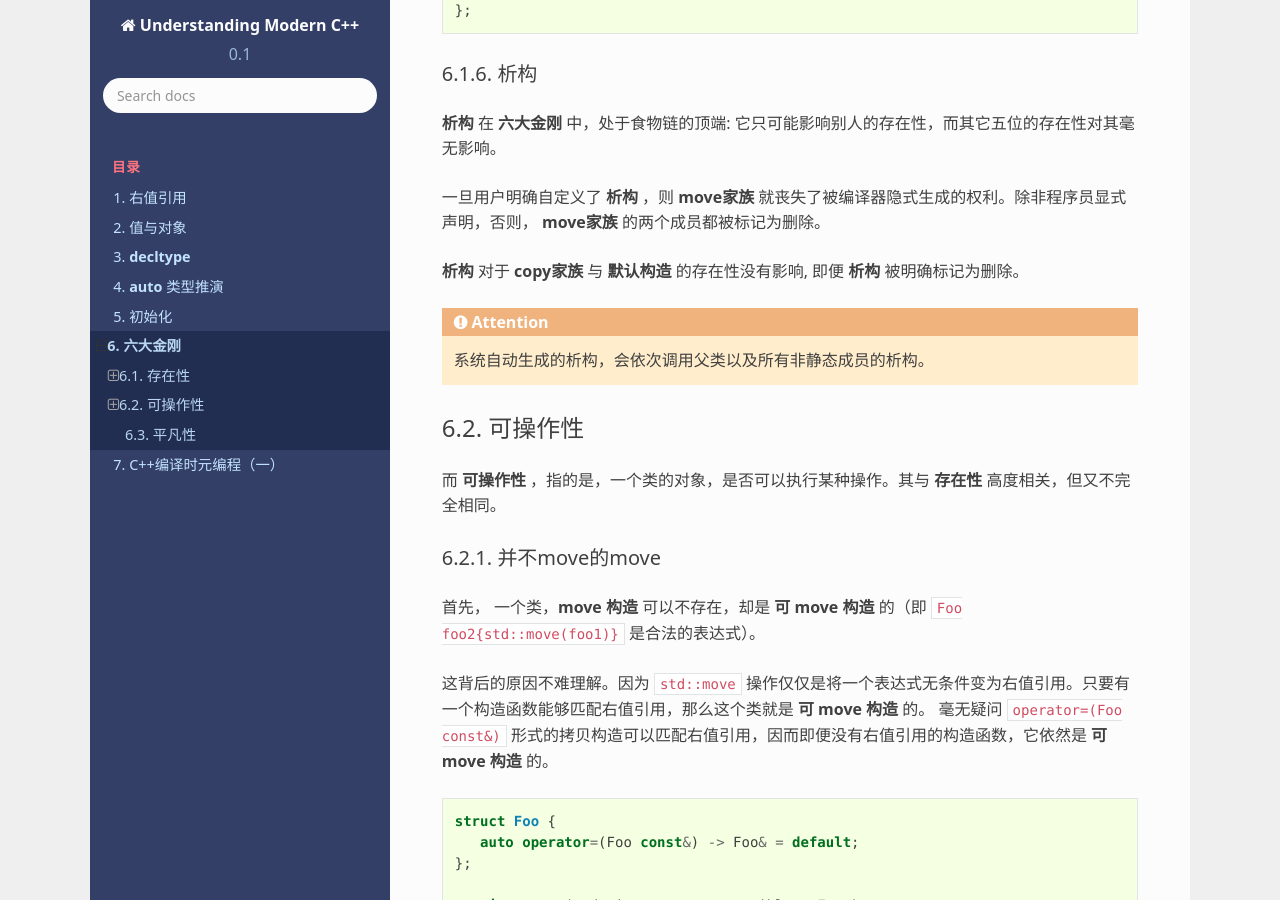
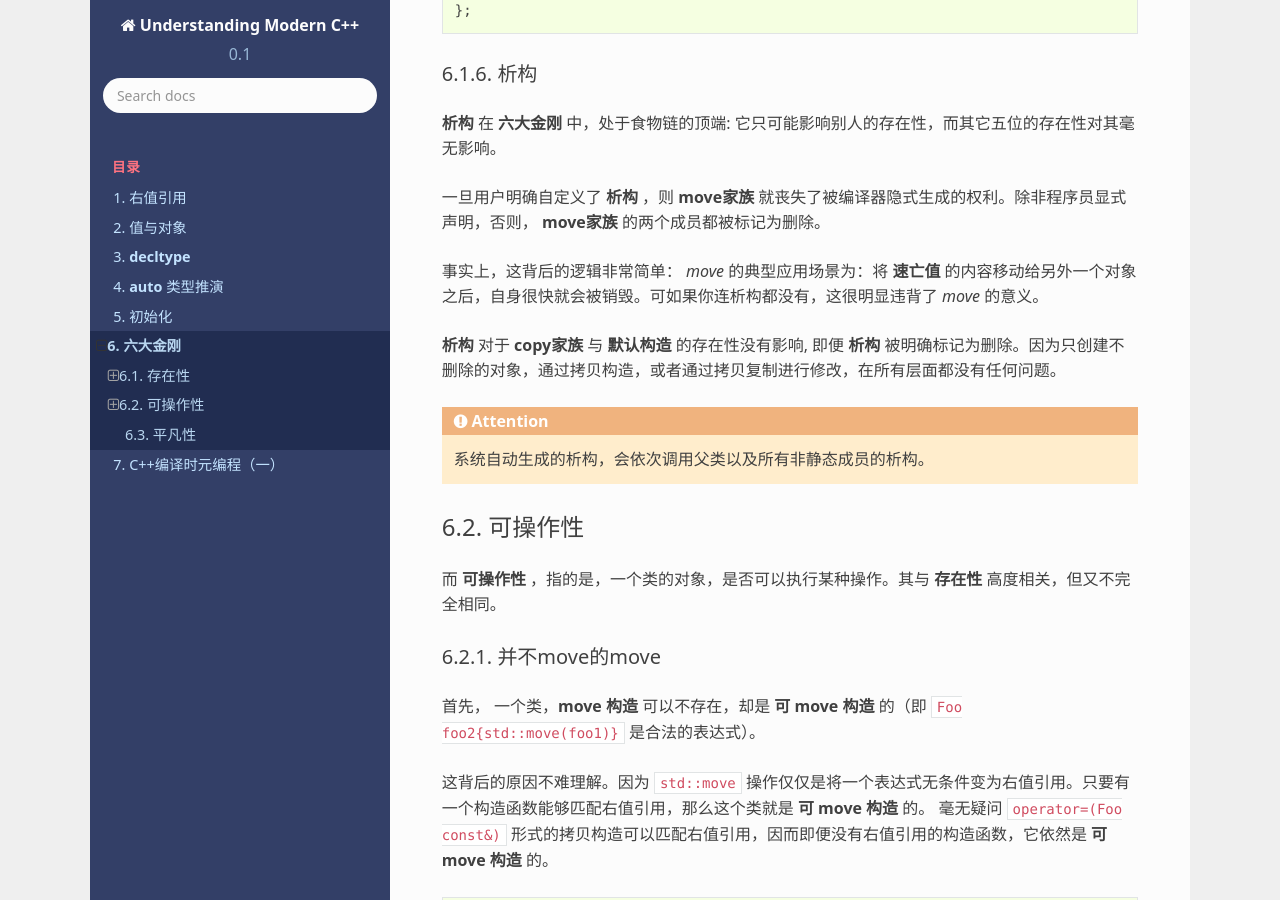
Before and after one commit to godsme/understand_modern_cpp, a Sphinx documentation site: the page built from docs/source/gang_of_6.rst, in a window 1280 px wide and 900 px high, scrolled down 4156 px. Built offline with Sphinx 7.4.7 and the Read the Docs theme 2.0.0, drawn with Linux system fonts in a browser that asks for light colours; formulas are drawn with MathJax 3.

Commit message:
refactored

```diff
--- a/docs/source/gang_of_6.rst
+++ b/docs/source/gang_of_6.rst
@@ -202,7 +202,10 @@ move 赋值
 一旦用户明确自定义了 **析构** ，则 **move家族** 就丧失了被编译器隐式生成的权利。除非程序员显式声明，否则， **move家族** 的两个成员都被标记为删除。
 
 
-**析构** 对于 **copy家族** 与 **默认构造** 的存在性没有影响, 即便 **析构** 被明确标记为删除。
+事实上，这背后的逻辑非常简单： `move` 的典型应用场景为：将 **速亡值** 的内容移动给另外一个对象之后，自身很快就会被销毁。可如果你连析构都没有，这很明显违背了 `move` 的意义。
+
+
+**析构** 对于 **copy家族** 与 **默认构造** 的存在性没有影响, 即便 **析构** 被明确标记为删除。因为只创建不删除的对象，通过拷贝构造，或者通过拷贝复制进行修改，在所有层面都没有任何问题。
 
 
 .. attention::
```
